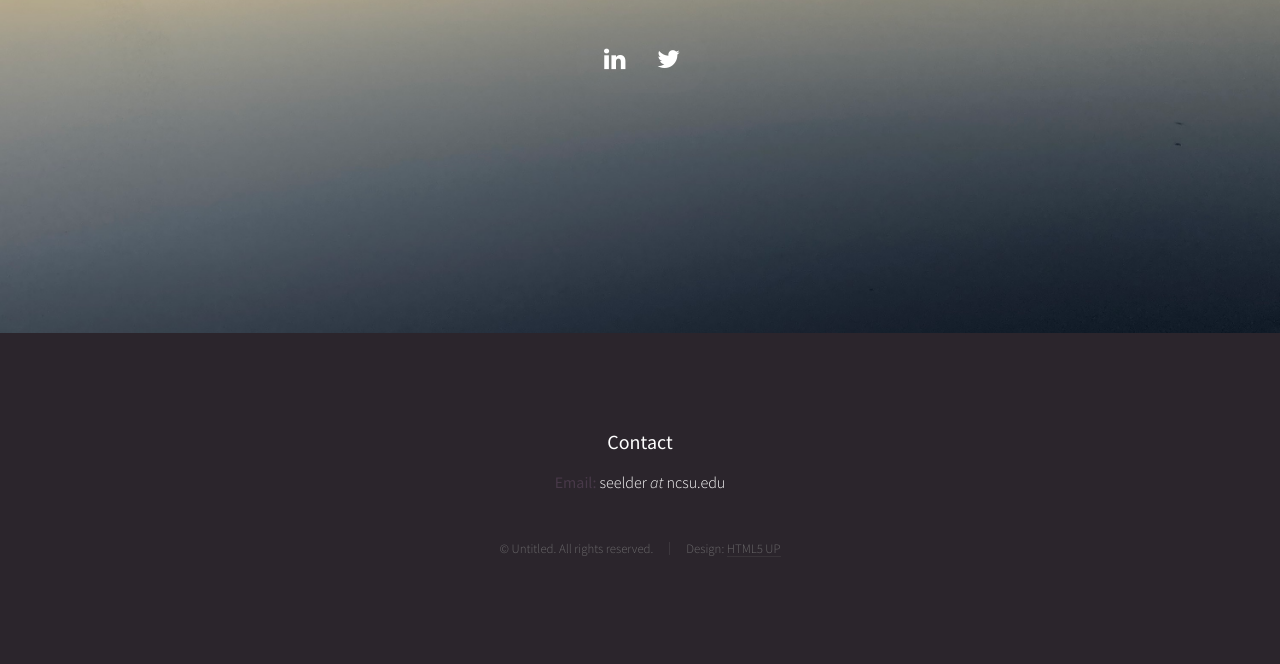
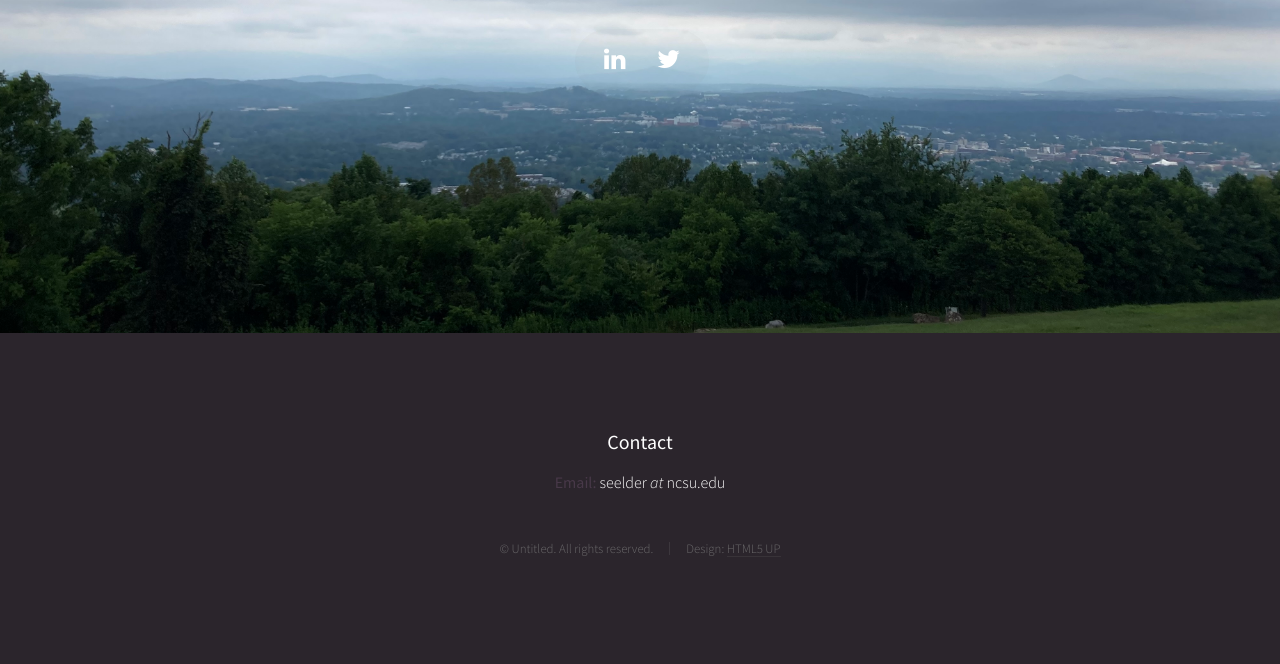
Before and after one commit to seelder/seelder.github.io, a plain HTML site: page index.html in a window 1280 px wide. Shown: the part 467-1131 px from the top of the page. Drawn offline with Linux system fonts and the light colour scheme.

Commit message:
Change Image

```diff
--- a/assets/sass/main.scss
+++ b/assets/sass/main.scss
@@ -591,7 +591,7 @@
 
 	#header {
 		position: relative;
-		background-image: url('../../images/river_header_1d.jpg');
+		background-image: url('../../images/Cville.jpg');
 		background-size: cover;
 		background-position: center center;
 		background-attachment: fixed;
```
Also changed, not shown: assets/css/main.css, images/Cville.jpg (added).
